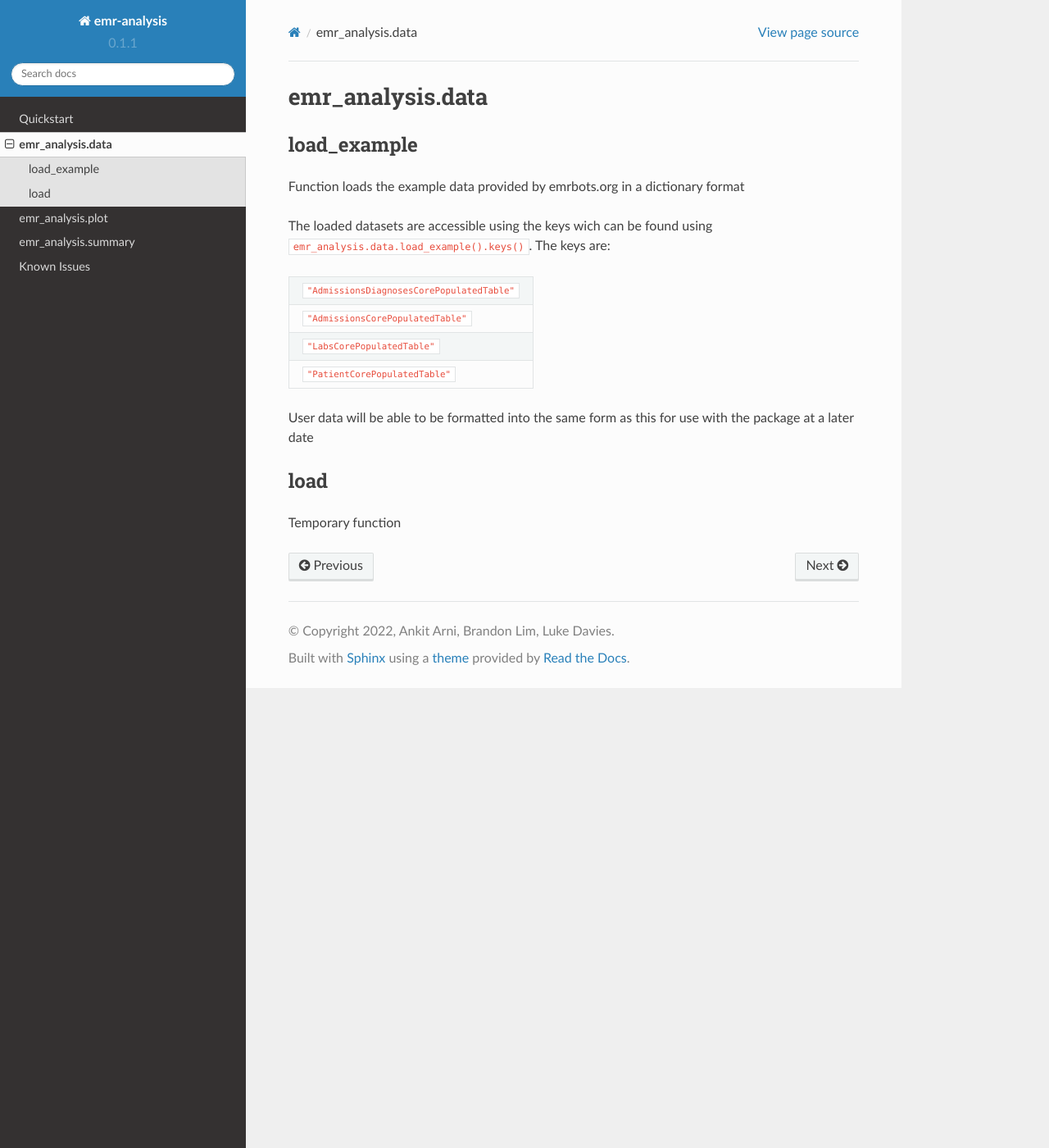
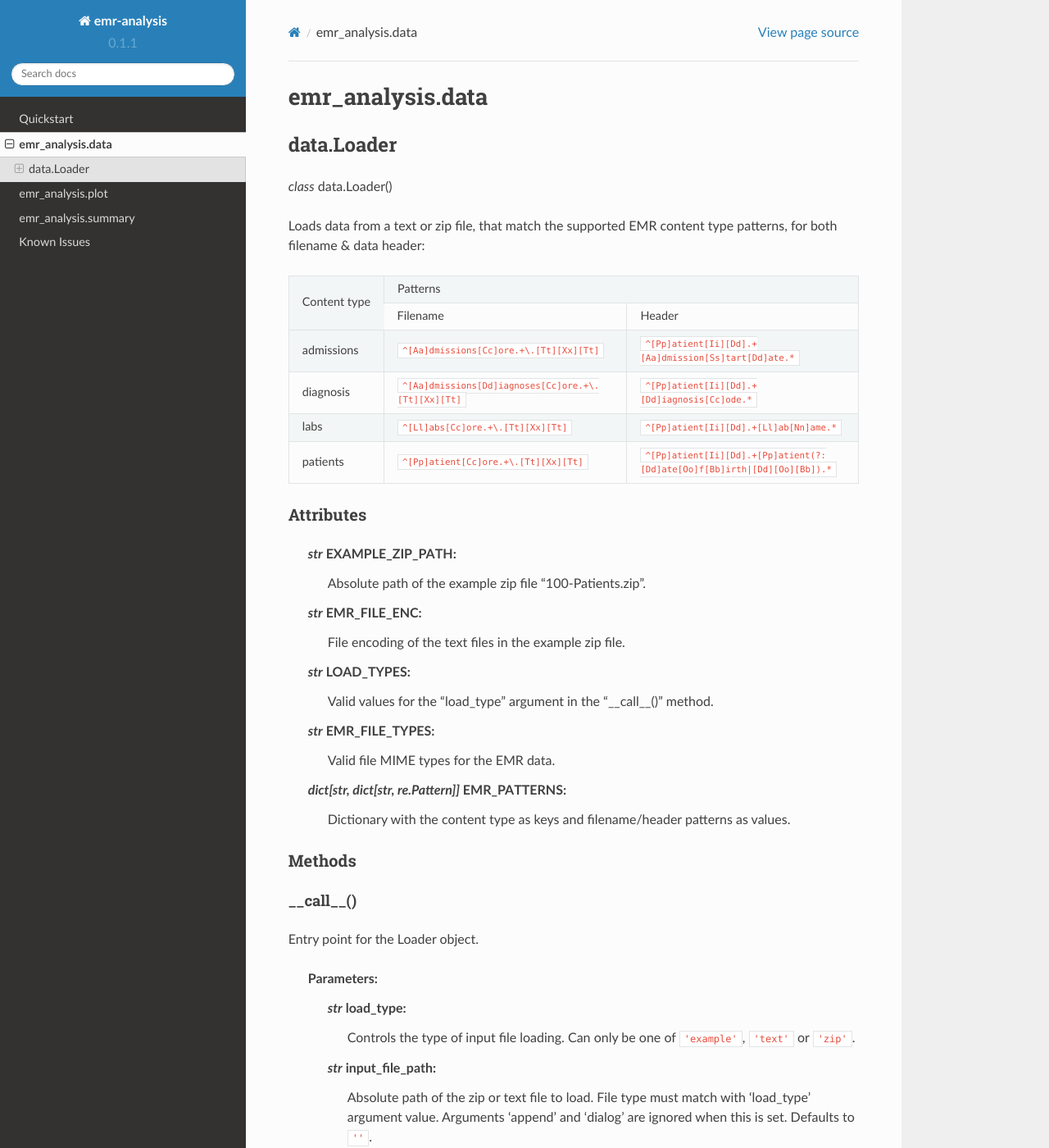
Before and after one commit to beml201/simulated-emr-analysis-docs, a Sphinx documentation site: the page built from docs/source/data.rst, in a window 1280 px wide and 1400 px high. Shown: the whole window at 82% size. Built offline with Sphinx 7.4.7 and the Read the Docs theme 2.0.0, drawn with Linux system fonts in a browser that asks for light colours; some of the changed text lies outside the part shown.

Commit message:
Update data.rst

```diff
--- a/docs/source/data.rst
+++ b/docs/source/data.rst
@@ -1,29 +1,135 @@
 emr_analysis.data
 =================
 
-.. _load_example:
+.. _Loader:
 
-load_example
-------------
-Function loads the example data provided by emrbots.org in a dictionary format
+data.Loader
+-----------
 
-The loaded datasets are accessible using the keys wich can be found using ``emr_analysis.data.load_example().keys()``.
-The keys are:
+*class* data.Loader()
 
-+-------------------------------------------+
-|``"AdmissionsDiagnosesCorePopulatedTable"``|
-+-------------------------------------------+
-|``"AdmissionsCorePopulatedTable"``         |
-+-------------------------------------------+
-|``"LabsCorePopulatedTable"``               |
-+-------------------------------------------+
-|``"PatientCorePopulatedTable"``            |
-+-------------------------------------------+
+Loads data from a text or zip file, that match the supported EMR content type patterns, for both filename & data header:
 
-User data will be able to be formatted into the same form as this for use with the package at a later date
++--------------+-------------------------------------------------------+----------------------------------------------------------------------------+
+|              |                                                   Patterns                                                                         |
+| Content type +-------------------------------------------------------+----------------------------------------------------------------------------+
+|              | Filename                                              | Header                                                                     |
++--------------+-------------------------------------------------------+----------------------------------------------------------------------------+
+| admissions   | ``^[Aa]dmissions[Cc]ore.+\.[Tt][Xx][Tt]``             | ``^[Pp]atient[Ii][Dd].+[Aa]dmission[Ss]tart[Dd]ate.*``                     |
++--------------+-------------------------------------------------------+----------------------------------------------------------------------------+
+| diagnosis    | ``^[Aa]dmissions[Dd]iagnoses[Cc]ore.+\.[Tt][Xx][Tt]`` | ``^[Pp]atient[Ii][Dd].+[Dd]iagnosis[Cc]ode.*``                             |
++--------------+-------------------------------------------------------+----------------------------------------------------------------------------+
+| labs         | ``^[Ll]abs[Cc]ore.+\.[Tt][Xx][Tt]``                   | ``^[Pp]atient[Ii][Dd].+[Ll]ab[Nn]ame.*``                                   |
++--------------+-------------------------------------------------------+----------------------------------------------------------------------------+
+| patients     | ``^[Pp]atient[Cc]ore.+\.[Tt][Xx][Tt]``                | ``^[Pp]atient[Ii][Dd].+[Pp]atient(?:[Dd]ate[Oo]f[Bb]irth|[Dd][Oo][Bb]).*`` |
++--------------+-------------------------------------------------------+----------------------------------------------------------------------------+
 
-.. _load:
+Attributes
+""""""""""
 
-load
-----
-Temporary function
+    *str* EXAMPLE_ZIP_PATH:
+        Absolute path of the example zip file "100-Patients.zip".
+    *str* EMR_FILE_ENC:
+        File encoding of the text files in the example zip file.
+    *str* LOAD_TYPES:
+        Valid values for the "load_type" argument in the "__call__()" method.
+    *str* EMR_FILE_TYPES:
+        Valid file MIME types for the EMR data.
+    *dict[str, dict[str, re.Pattern]]* EMR_PATTERNS:
+        Dictionary with the content type as keys and filename/header patterns as values.
+
+Methods
+"""""""
+
+.. ___call__:
+
+__call__()
+^^^^^^^^^^^^^^^^^
+
+Entry point for the Loader object.
+
+    **Parameters:**
+        *str* load_type:
+            Controls the type of input file loading. Can only be one of ``'example'``, ``'text'`` or ``'zip'``.
+        *str* input_file_path:
+            Absolute path of the zip or text file to load. File type must match with 'load_type' argument value. Arguments 'append' and 'dialog' are ignored when this is set. Defaults to ``''``.
+        *bool* append:
+            Flag to control the return value. Only applicable when argument 'load_type' is 'text'. Defaults to ``False``.
+        *bool* dialog:
+            Flag to control whether to use a Tkinter dialog box to load the file. Defaults to ``False``.
+
+    **Returns:**
+        *dict[str, pandas.DataFrame]* OR *list[tuple[str, pandas.DataFrame]]]*:
+            Returns either: (1) a list containing a single tuple of content type and DataFrame, or (2) a dictionary with content type as keys and DataFrame as values.
+
+Examples:
+"""""""
+
+**Initialisation:**
+
+>>> import emr_analysis as emr
+>>> loader = emr.data.Loader()
+
+1. **Loading the example zip file:**
+
+>>> dfs = loader('example')
+
+2. **Loading a custom zip file:**
+
+>>> custom_zip = '/path/to/custom_zipfile.zip'
+>>> dfs = loader('zip', input_file_path = custom_zip)
+
+OR
+
+>>> dfs = loader('zip', dialog = True)
+
+which will create a Tkinter file dialog box for the user to load the zip file.
+
+OR
+
+>>> dfs = loader('zip', dialog = False)
+
+which will prompt the user to enter the path to the zip file.
+
+3. **Loading a custom text file:**
+
+**Note:** Both filename and data header must match any one of the supported patterns given above.
+
+>>> custom_text = '/path/to/AdmissionsCore_xyz.txt'
+>>> dfs = loader('text', input_file_path = custom_text, append = False)
+
+which returns a dictionary of content type and data.
+
+OR
+
+>>> custom_text = '/path/to/AdmissionsCore_xyz.txt'
+>>> dfs = {}
+>>> dfs.update(loader('text', input_file_path = custom_text, append = True))
+
+which returns a list with a single tuple of content type and data.
+
+OR
+
+>>> dfs = loader('text', append = False, dialog = True)
+
+which will create a Tkinter file dialog box for the user to load the text file, then return a dictionary of content type and data.
+
+OR
+
+>>> dfs = loader('text', append = False, dialog = False)
+
+which will prompt the user to enter the path to the text file, then return a dictionary of content type and data.
+
+OR
+
+>>> dfs = {}
+>>> dfs.update(loader('text', append = True, dialog = True))
+
+which will create a Tkinter file dialog box for the user to load the text file, then return a list with a single tuple of content type and data.
+
+OR
+
+>>> dfs = {}
+>>> dfs.update(loader('text', append = True, dialog = False))
+
+which will prompt the user to enter the path to the text file, then return a list with a single tuple of content type and data.
```
